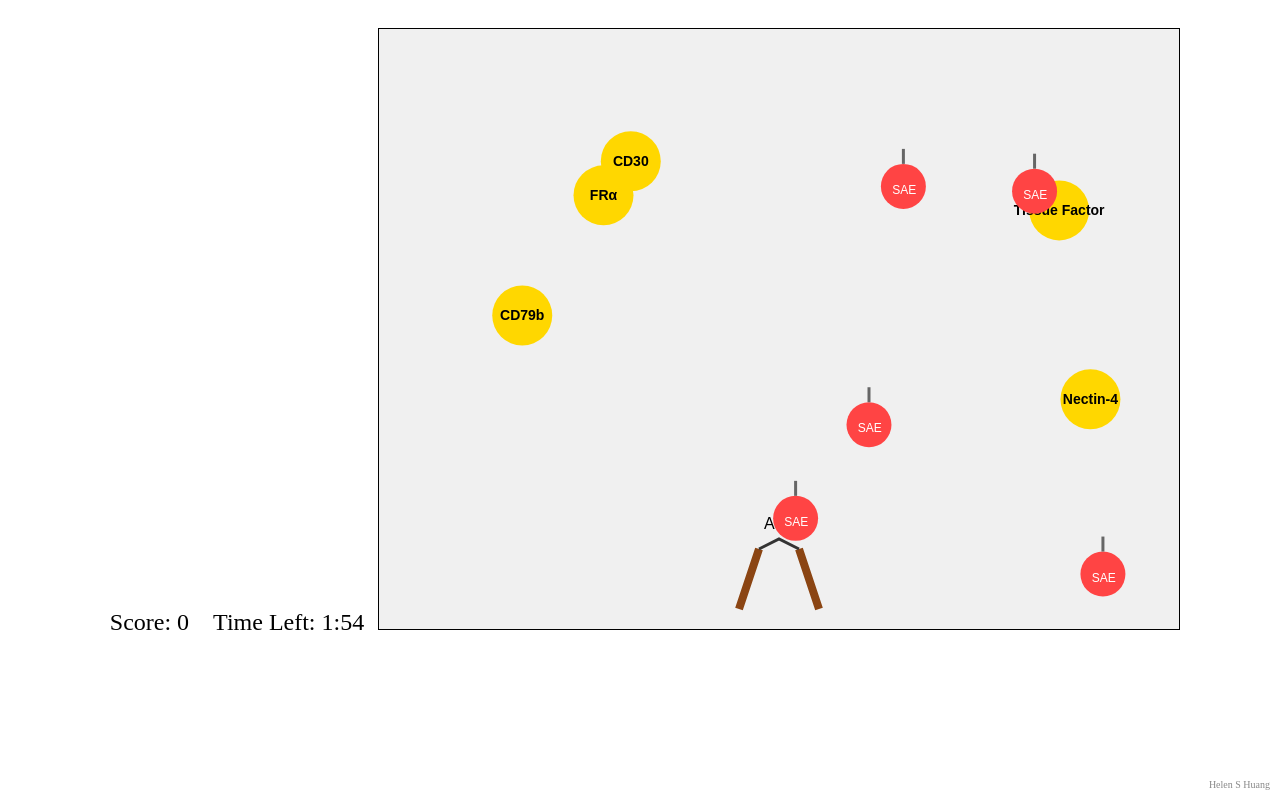
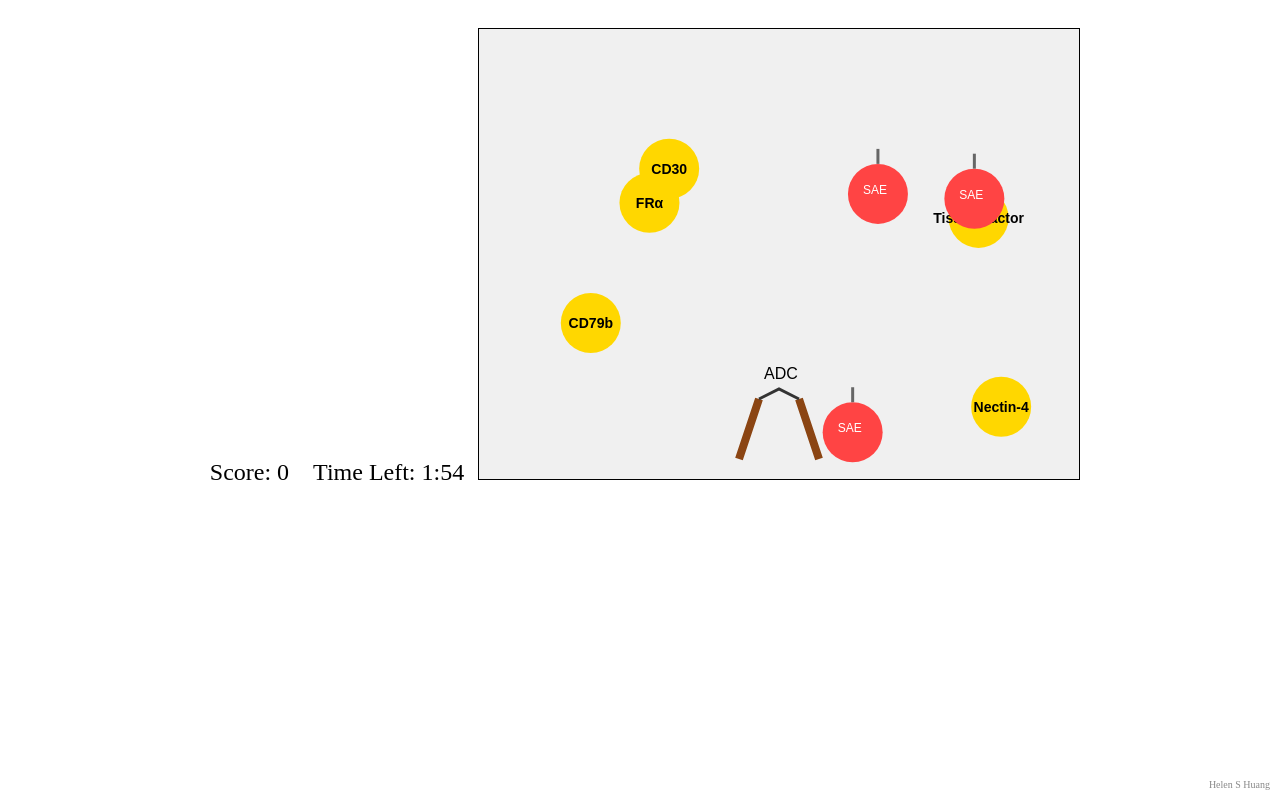
Before and after one commit to HHAIfree/killingADC, a plain HTML site: page index.html in a window 1280 px wide. Drawn offline with Linux system fonts and the light colour scheme.

Commit message:
Update index.html
fix

```diff
--- a/index.html
+++ b/index.html
@@ -9,9 +9,9 @@
             border: 1px solid black;
             background: #f0f0f0;
             width: 100%;
-            height: calc(100vh - 200px);
-            max-width: 800px;
-            max-height: 600px;
+            height: auto;
+            max-width: 600px;
+            aspect-ratio: 4 / 3;
         }
         #gameContainer {
             text-align: center;
@@ -46,7 +46,7 @@
     <div id="gameContainer">
         <div id="score">Score: 0</div>
         <div id="timer">Time Left: 2:00</div>
-        <canvas id="gameCanvas" width="800" height="600"></canvas>
+        <canvas id="gameCanvas" width="600" height="450"></canvas>
         <button class="restart-button" onclick="restartGame()">Play Again</button>
     </div>
     <div class="signature">Helen S Huang</div>
@@ -86,22 +86,21 @@
             'Tissue Factor'
         ];
 
-        function drawCoin(x, y, width, height, label) {
-            const coinWidth = width * 1.5;
-            const coinHeight = height * 1.5;
+        function drawCoin(x, y, diameter, label) {
+            const radius = diameter / 2;
 
             ctx.fillStyle = '#FFD700'; // Gold color
 
             // Draw the coin
             ctx.beginPath();
-            ctx.arc(x + coinWidth / 2, y + coinHeight / 2, coinWidth / 2, 0, Math.PI * 2);
+            ctx.arc(x + radius, y + radius, radius, 0, Math.PI * 2);
             ctx.fill();
 
             // Draw label text
             ctx.fillStyle = 'black';
             ctx.font = 'bold 14px Arial';
             const textWidth = ctx.measureText(label).width;
-            ctx.fillText(label, x + (coinWidth - textWidth) / 2, y + coinHeight * 0.6);
+            ctx.fillText(label, x + (diameter - textWidth) / 2, y + radius + 5);
         }
 
         function createTarget() {
@@ -113,8 +112,7 @@
                 return {
                     x: Math.random() * (canvas.width - 80),
                     y: -45,
-                    width: 40,
-                    height: 30,
+                    diameter: 60,
                     speed: baseSpeed,
                     type: 'coin',
                     label: targetTypes[Math.floor(Math.random() * targetTypes.length)]
@@ -123,8 +121,7 @@
                 return {
                     x: Math.random() * (canvas.width - 45),
                     y: -45,
-                    width: 45,
-                    height: 45,
+                    diameter: 60,
                     speed: baseSpeed * 1.2,
                     type: 'bomb',
                     label: 'SAE'
@@ -132,20 +129,21 @@
             }
         }
 
-        function drawBomb(x, y, width, height) {
+        function drawBomb(x, y, diameter) {
+            const radius = diameter / 2;
             ctx.beginPath();
             ctx.fillStyle = '#ff4444';
-            ctx.arc(x + width / 2, y + height / 2, width / 2, 0, Math.PI * 2);
+            ctx.arc(x + radius, y + radius, radius, 0, Math.PI * 2);
             ctx.fill();
             ctx.beginPath();
             ctx.strokeStyle = '#666';
             ctx.lineWidth = 3;
-            ctx.moveTo(x + width / 2, y);
-            ctx.lineTo(x + width / 2, y - height / 3);
+            ctx.moveTo(x + radius, y);
+            ctx.lineTo(x + radius, y - radius / 2);
             ctx.stroke();
             ctx.fillStyle = 'white';
             ctx.font = '12px Arial';
-            ctx.fillText('SAE', x + width / 4, y + height / 1.5);
+            ctx.fillText('SAE', x + radius / 2, y + radius);
         }
 
         function drawSlingshot() {
@@ -172,12 +170,11 @@
         }
 
         function checkCollision(bullet, target) {
-            const targetWidth = target.type === 'coin' ? target.width * 1.5 : target.width;
-            const targetHeight = target.type === 'coin' ? target.height * 1.5 : target.height;
+            const targetRadius = target.diameter / 2;
             return bullet.x >= target.x &&
-                   bullet.x <= target.x + targetWidth &&
+                   bullet.x <= target.x + target.diameter &&
                    bullet.y >= target.y &&
-                   bullet.y <= target.y + targetHeight;
+                   bullet.y <= target.y + target.diameter;
         }
 
         function createExplosion(x, y) {
@@ -223,9 +220,9 @@
         function drawTargets() {
             targets.forEach(target => {
                 if (target.type === 'coin') {
-                    drawCoin(target.x, target.y, target.width, target.height, target.label);
+                    drawCoin(target.x, target.y, target.diameter, target.label);
                 } else {
-                    drawBomb(target.x, target.y, target.width, target.height);
+                    drawBomb(target.x, target.y, target.diameter);
                 }
             });
         }
@@ -258,7 +255,7 @@
                             targets.splice(i, 1);
                         } else {
                             gameOver = true;
-                            createExplosion(target.x + target.width / 2, target.y + target.height / 2);
+                            createExplosion(target.x + target.diameter / 2, target.y + target.diameter / 2);
                             setTimeout(() => {
                                 restartButton.style.display = 'block';
                             }, 2000);
```
